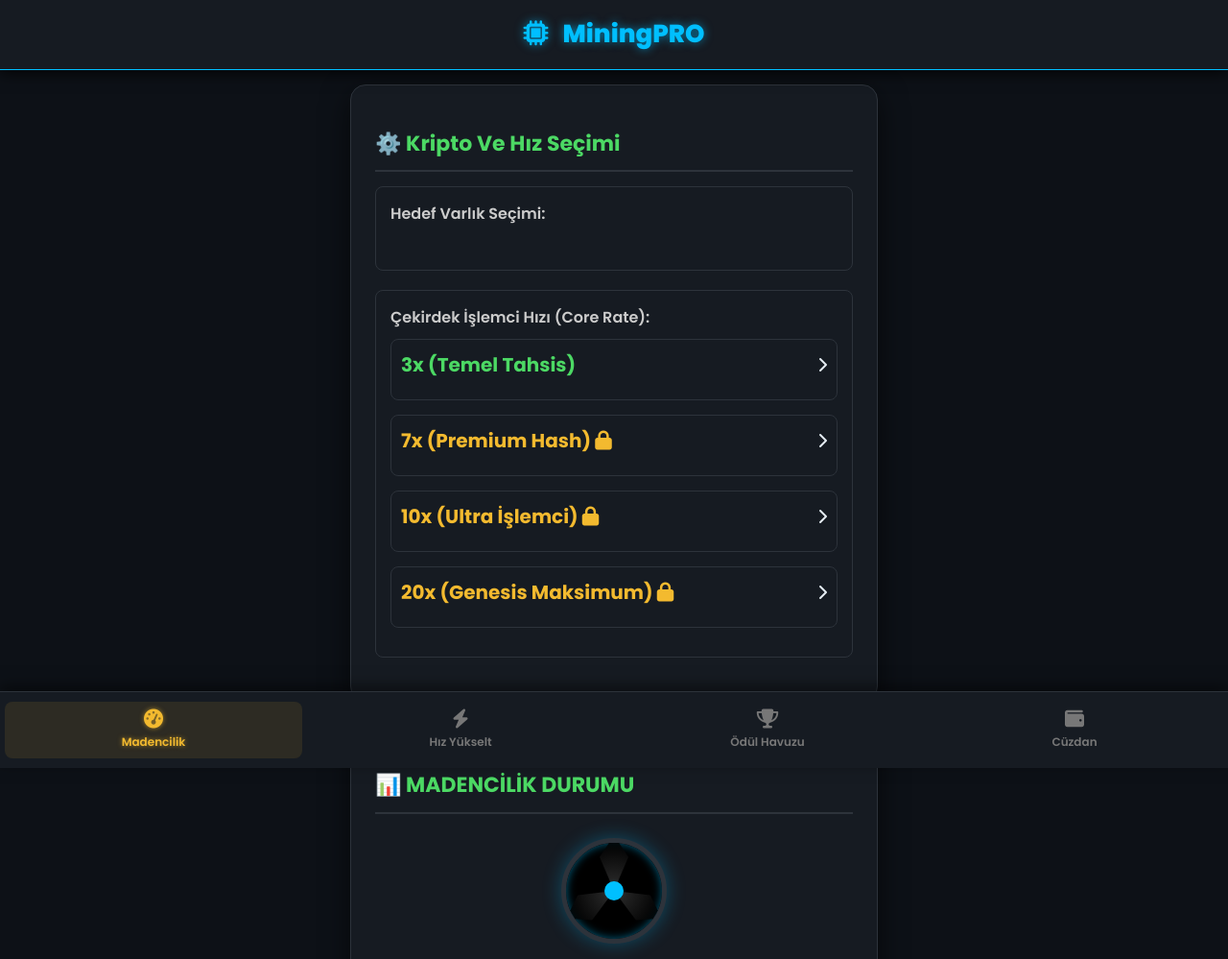
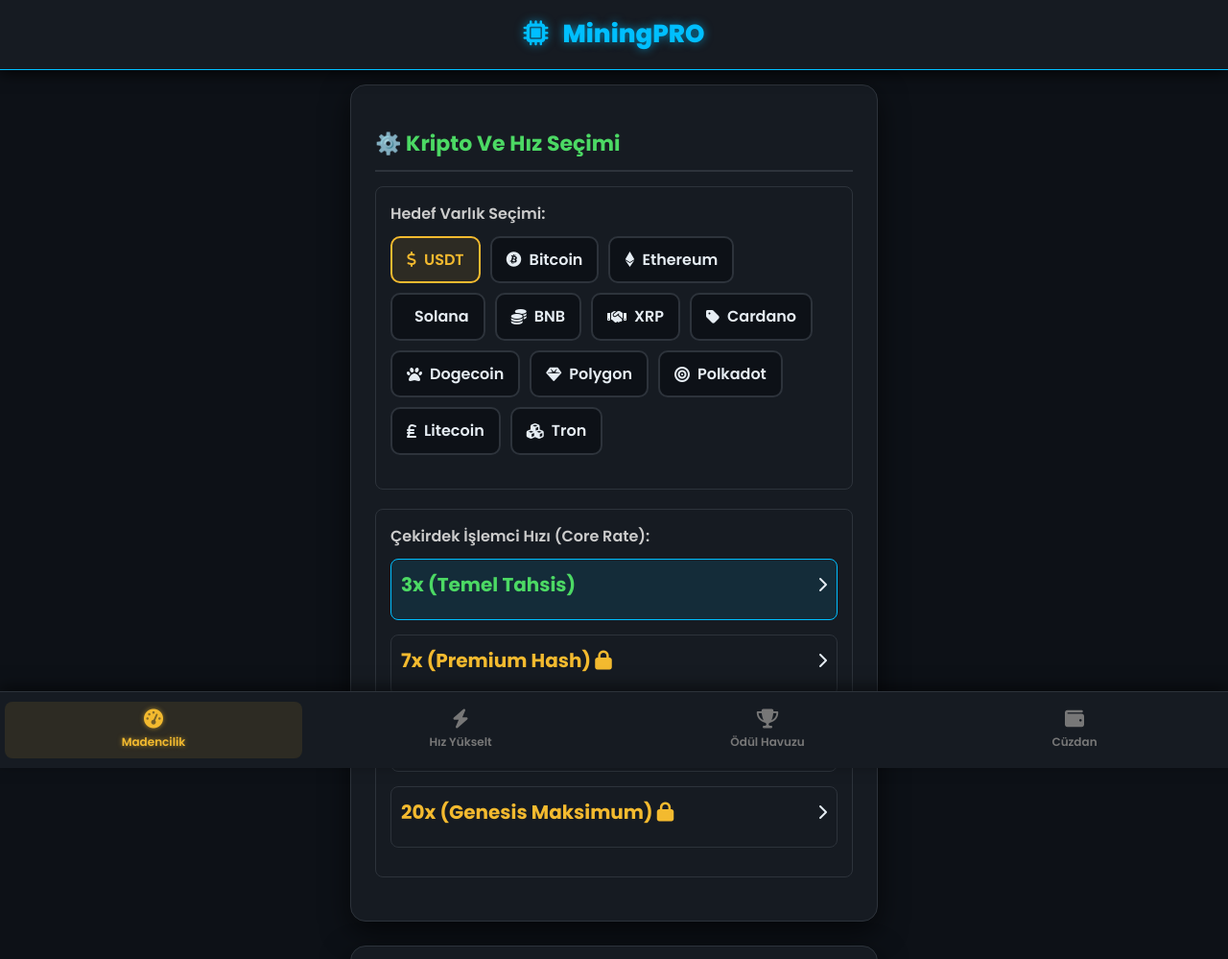
Before and after one commit to rexfinans/Deneme-amdka, a plain HTML site: page miningpro.html in a window 1280 px wide. Shown: the top 999 px of the page at 96% size. Drawn offline with Linux system fonts and the light colour scheme.

Commit message:
Update miningpro.html

```diff
--- a/miningpro.html
+++ b/miningpro.html
@@ -923,7 +923,11 @@ function init() {
         document.getElementById('countdownTimer').innerText = 'Aktif Oturum Süresi: 12:00:00';
     }
 }
-
+// =========================================================================
+// ✅ GİRİŞ KONTROLÜ VE BAŞLATMA
+// =========================================================================
+userID = "testuser123";
+init();
 </script>
 
 </body>
```
